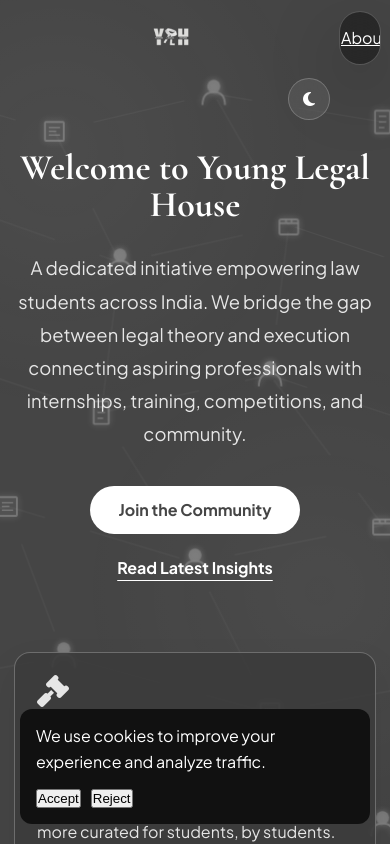
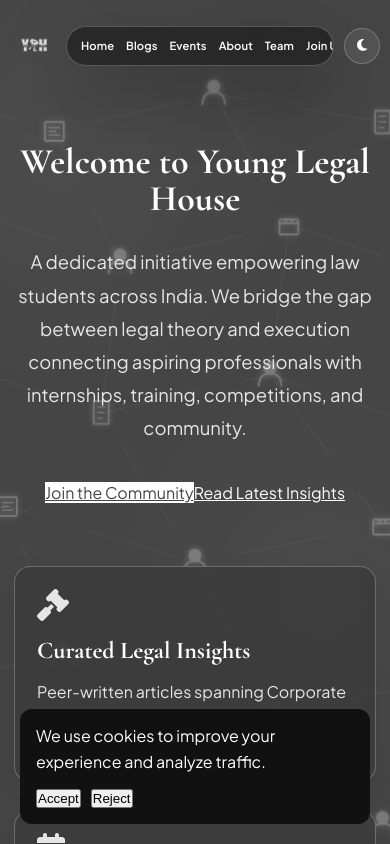
Before and after one commit to TejTalin/young-legal-house, a Next.js app: page / in a window 390 px wide. Shown: the top 844 px of the page. Built offline with nearby package versions, Linux system fonts and the light colour scheme.

Commit message:
Add files via upload

```diff
--- a/app/globals.css
+++ b/app/globals.css
@@ -106,30 +106,22 @@ img { max-width: 100%; display: block; }
 }
 
 .ylh-header-inner {
-  width: min(1300px, calc(100% - 24px));
-  min-height: 96px;
+  width: min(1280px, calc(100% - 32px));
+  min-height: 72px;
   margin: 0 auto;
   display: grid;
-  grid-template-columns: minmax(0,1fr) 62px;
-  gap: 14px;
+  grid-template-columns: 86px 1fr 52px;
+  gap: 16px;
   align-items: center;
   pointer-events: none;
-  padding-top: 8px; /* slight top gap */
+  padding: 10px 0;
 }
 
-.sticky-logo, .sticky-island, .sticky-theme-toggle { pointer-events: auto; }
-
 .sticky-logo {
-  display: inline-flex;
+  pointer-events: auto;
+  display: flex;
   align-items: center;
-  justify-content: center;
-  flex-shrink: 0;
-}
-
-.sticky-logo img {
-  width: 142px;   /* visibly bigger */
-  height: 142px;
-  object-fit: contain;
+  justify-content: flex-start;
 }
 
 body.light-mode .sticky-logo img,
@@ -138,62 +130,45 @@ body.light-mode .footer-logo {
 }
 
 .sticky-island {
-  min-height: 38px;
-  padding: 4px 18px; /* slight top/bottom breathing space */
-  border: 1px solid var(--glass-border);
-  border-radius: 888px;
-  background: rgba(0,0,0,0.42);
-  box-shadow: var(--shadow);
-  backdrop-filter: blur(26px);
+  pointer-events: auto;
   display: flex;
   align-items: center;
-  gap: 10px;
-  justify-content: center; /* logo + links in one line */
-  pointer-events: auto;
-  overflow: hidden;
+  justify-content: center;
+  gap: 2px;
+  min-height: 48px;
+  padding: 6px 20px;
+  border: 1px solid var(--glass-border);
+  border-radius: 999px;
+  background: rgba(0, 0, 0, 0.42);
+  backdrop-filter: blur(26px);
+  box-shadow: var(--shadow);
 }
 
 body.light-mode .sticky-island {
-  background: rgba(255,255,255,0.7);
+  background: rgba(255, 255, 255, 0.72);
 }
 
-.island-nav {
-  display: flex;
-  align-items: center;
-  gap: 6px;
-  justify-content: flex-start;
-  flex-wrap: nowrap;
-  min-width: 0;
+.nav-link {
+  pointer-events: auto;
+  color: var(--text-color);
+  text-decoration: none;
+  font-size: 0.88rem;
+  font-weight: 600;
+  padding: 7px 12px;
+  border-radius: 999px;
+  white-space: nowrap;
+  transition: background 0.15s;
+  letter-spacing: 0.01em;
 }
 
-.island-nav a {
-  border: 1px solid transparent;
-  background: none;
-  color: var(--text-color);
-  cursor: pointer;
-  font: inherit;
-  font-size: 0.98rem;
-  font-weight: 600;
-  text-decoration: none;
-  padding: 8px 11px;
-  border-radius: 999px;
-  white-space: nowrap;
-}
-
-.island-nav a:hover {
-  border-color: var(--glass-border);
+.nav-link:hover {
   background: var(--glass-bg);
 }
 
-.island-nav a.active {
-  border-color: var(--glass-border);
-  background: var(--glass-bg);
-  font-weight: 800;
-}
-
 .sticky-theme-toggle {
-  width: 58px;
-  height: 58px;
+  pointer-events: auto;
+  width: 46px;
+  height: 46px;
   padding: 0;
   display: grid;
   place-items: center;
@@ -204,104 +179,66 @@ body.light-mode .sticky-island {
   color: var(--text-color);
   cursor: pointer;
   backdrop-filter: blur(16px);
-  pointer-events: auto;
-  justify-self: end;  /* pushed to right edge */
-  margin-right: 2px;  /* slight space from edge */
+  justify-self: end;
 }
 
 .theme-icon {
-  width: 20px;
-  height: 20px;
-}
-
-/* ── HOME HERO CTA FIX ── */
-.hero-cta-row {
-  display: flex;
-  gap: 16px;
-  justify-content: center;
-  align-items: center;
-  flex-wrap: wrap;
-}
-
-.hero-cta-primary {
-  display: inline-flex;
-  align-items: center;
-  justify-content: center;
-  min-height: 52px;
-  padding: 0 28px;
-  border-radius: 999px;
-  text-decoration: none;
-  font-weight: 800;
-}
-
-.hero-cta-secondary {
-  display: inline-flex;
-  align-items: center;
-  justify-content: center;
-  min-height: 52px;
-  padding: 0 8px;
-  font-weight: 700;
-  text-underline-offset: 6px;
+  width: 18px;
+  height: 18px;
 }
 
 /* ── RESPONSIVE NAVBAR ── */
 @media (max-width: 900px) {
-  body { padding-top: 98px; }
+  body { padding-top: 84px; }
 
   .ylh-header-inner {
-    grid-template-columns: minmax(0,1fr) 50px;
-    min-height: 86px;
-    gap: 8px;
-    width: min(100% - 12px, 900px);
-    padding-top: 6px;
+    grid-template-columns: 60px 1fr 44px;
+    min-height: 64px;
+    gap: 10px;
+    width: min(100% - 20px, 900px);
+    padding: 8px 0;
   }
 
-  .sticky-logo img { width: 88px; height: 88px; }
-  .sticky-island { min-height: 56px; padding: 3px 10px; gap: 8px; }
-
-  .island-nav {
+  .sticky-island {
+    min-height: 44px;
+    padding: 4px 10px;
+    gap: 0;
     overflow-x: auto;
     scrollbar-width: none;
-    -webkit-overflow-scrolling: touch;
+    justify-content: flex-start;
   }
-  .island-nav::-webkit-scrollbar { display: none; }
+  .sticky-island::-webkit-scrollbar { display: none; }
 
-  .island-nav a {
-    font-size: 0.86rem;
+  .nav-link {
+    font-size: 0.78rem;
     padding: 6px 8px;
   }
 
-  .sticky-theme-toggle { width: 48px; height: 48px; }
-
-  .hero-cta-row {
-    gap: 10px;
-    flex-direction: column;
-  }
-  .hero-cta-primary, .hero-cta-secondary {
-    min-height: 48px;
-  }
+  .sticky-theme-toggle { width: 40px; height: 40px; }
 }
 
 @media (max-width: 560px) {
-  body { padding-top: 90px; }
+  body { padding-top: 76px; }
 
   .ylh-header-inner {
-    grid-template-columns: minmax(0,1fr) 44px;
-    min-height: 78px;
-    gap: 7px;
-    padding-top: 5px;
+    grid-template-columns: 48px 1fr 38px;
+    min-height: 58px;
+    gap: 8px;
+    padding: 6px 0;
   }
 
-  .sticky-logo img { width: 78px; height: 78px; }
-  .sticky-island { min-height: 52px; padding: 3px 8px; }
-
-  .island-nav a {
-    font-size: 0.8rem;
-    padding: 5px 7px;
+  .sticky-island {
+    min-height: 40px;
+    padding: 3px 8px;
   }
 
-  .sticky-theme-toggle { width: 43px; height: 43px; }
-  .theme-icon { width: 18px; height: 18px; }
+  .nav-link {
+    font-size: 0.7rem;
+    padding: 5px 6px;
+  }
+
+  .sticky-theme-toggle { width: 36px; height: 36px; font-size: 0.85rem; }
+  .theme-icon { width: 16px; height: 16px; }
 }
 
 /* ── CARDS ── */
@@ -742,21 +679,19 @@ main, footer { position: relative; z-index: 1; }
 
 /* ── RESPONSIVE ── */
 @media (max-width: 900px) {
-  body { padding-top: 88px; }
+  body { padding-top: 84px; }
 
   .ylh-header-inner {
-    grid-template-columns: minmax(0,1fr) 46px;
-    min-height: 78px;
-    gap: 8px;
-    width: min(100% - 18px, 760px);
+    grid-template-columns: 60px 1fr 44px;
+    min-height: 64px;
+    gap: 10px;
+    width: min(100% - 20px, 760px);
   }
 
-  .sticky-logo img { width: 74px; height: 74px; }
-  .sticky-island { min-height: 52px; padding: 0 10px; }
-  .island-nav { overflow-x: auto; flex-wrap: nowrap; scrollbar-width: none; }
-  .island-nav::-webkit-scrollbar { display: none; }
-  .island-nav a { font-size: 0.82rem; padding: 5px 8px; }
-  .sticky-theme-toggle { width: 46px; height: 46px; }
+  .sticky-island { min-height: 44px; padding: 4px 10px; overflow-x: auto; scrollbar-width: none; justify-content: flex-start; }
+  .sticky-island::-webkit-scrollbar { display: none; }
+  .nav-link { font-size: 0.78rem; padding: 6px 8px; }
+  .sticky-theme-toggle { width: 40px; height: 40px; }
 
   .cards-grid { grid-template-columns: 1fr; }
   .join-grid { grid-template-columns: 1fr; }
@@ -772,20 +707,19 @@ main, footer { position: relative; z-index: 1; }
 }
 
 @media (max-width: 560px) {
-  body { padding-top: 82px; }
+  body { padding-top: 76px; }
   .container, footer { width: min(100% - 28px, 1120px); }
 
   .ylh-header-inner {
-    grid-template-columns: minmax(0,1fr) 42px;
-    min-height: 72px;
-    gap: 7px;
+    grid-template-columns: 48px 1fr 38px;
+    min-height: 58px;
+    gap: 8px;
   }
 
-  .sticky-logo img { width: 66px; height: 66px; }
-  .sticky-island { min-height: 48px; padding: 0 8px; }
-  .island-nav a { font-size: 0.76rem; padding: 4px 7px; }
-  .sticky-theme-toggle { width: 42px; height: 42px; font-size: 1rem; }
-  .theme-icon { width: 18px; height: 18px; }
+  .sticky-island { min-height: 40px; padding: 3px 8px; }
+  .nav-link { font-size: 0.7rem; padding: 5px 6px; }
+  .sticky-theme-toggle { width: 36px; height: 36px; font-size: 0.85rem; }
+  .theme-icon { width: 16px; height: 16px; }
   .page-spacing { padding-top: 8px; }
   .glass-card { padding: 22px; }
   .community-bg { opacity: 0.4; }
```
